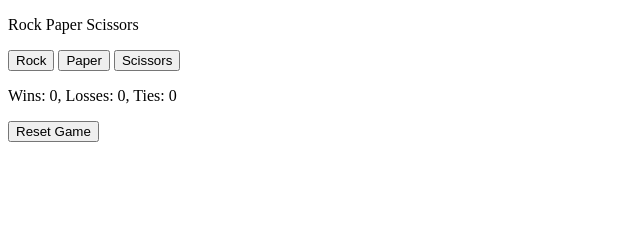
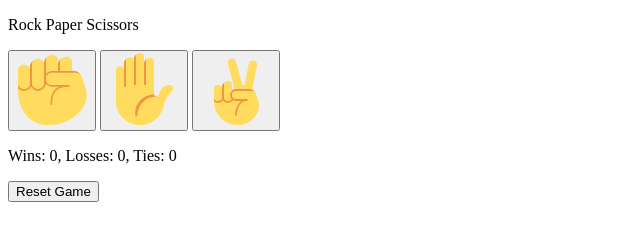
Before and after one commit to Rakimzreal/rock-paper-scissors, a plain HTML site: page index.html in a window 1280 px wide. Shown: the whole page, without its empty margins (0-640 px from the left). Drawn offline with Linux system fonts and the light colour scheme.

Commit message:
replace the button text with img

```diff
--- a/index.html
+++ b/index.html
@@ -12,17 +12,17 @@
     <button onclick="
     playGame('Rock');
 
-    ">Rock</button>
+    "><img src="./images/rock.png" alt="rock-img"></button>
 
     <button onclick="
     playGame('Paper');
 
-    ">Paper</button>
+    "><img src="./images/paper.png" alt="paper-img"></button>
 
     <button onclick="
     playGame('Scissors');
 
-    ">Scissors</button>
+    "><img src="./images/scissors.png" alt="scissors-img"></button>
 
 
     <p class="js-gameMoves"></p>
```
